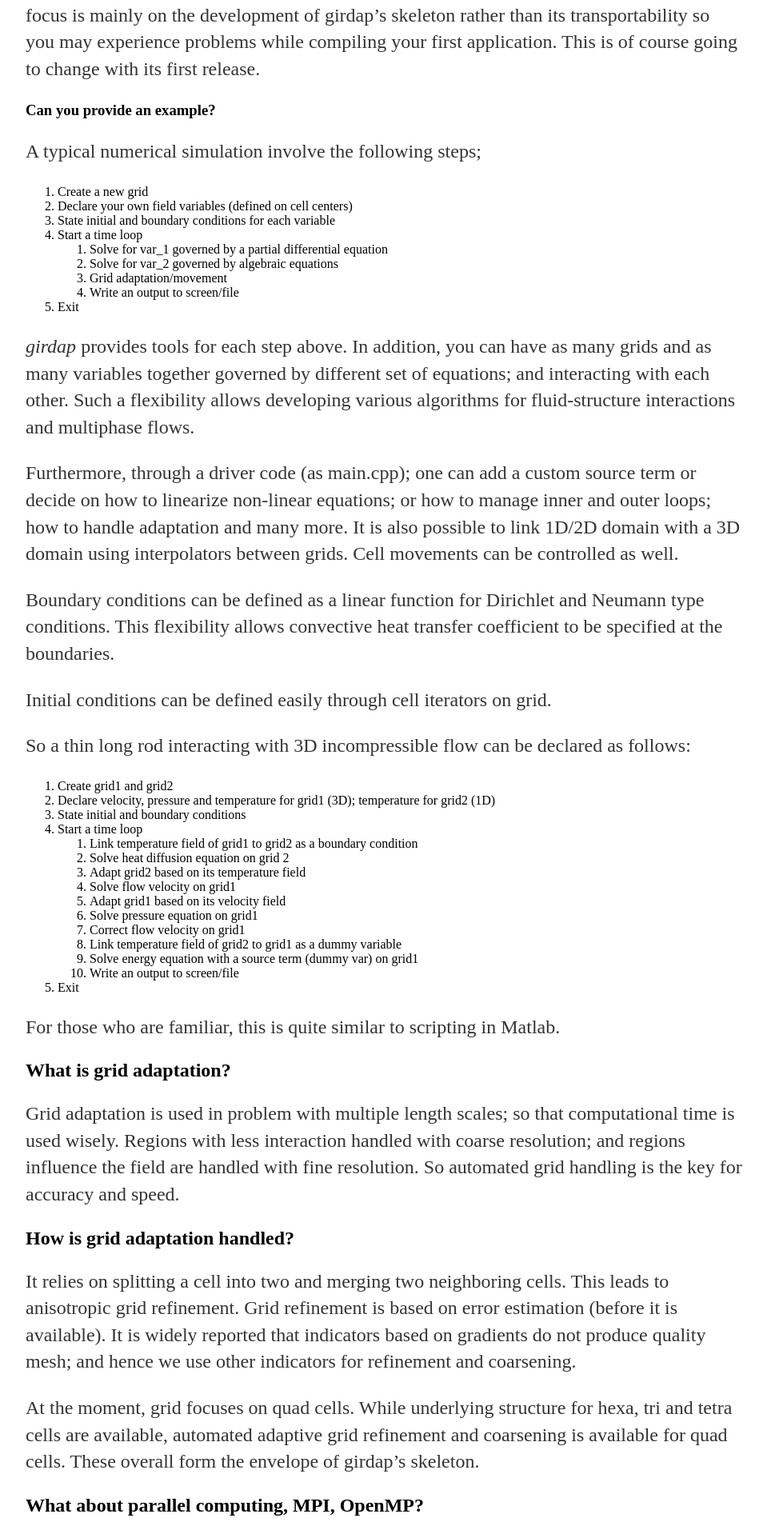
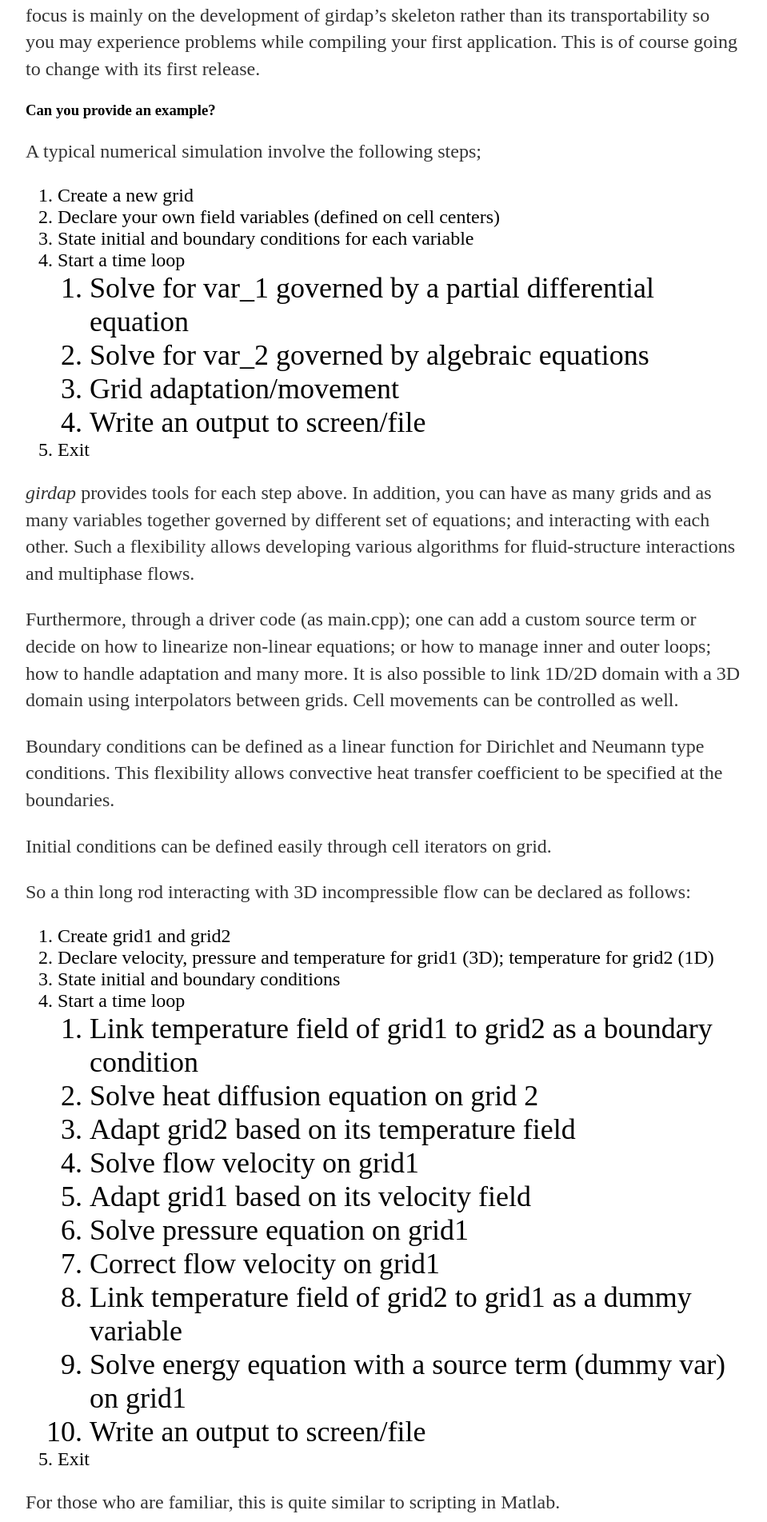
Before and after one commit to uzgoren/girdap, a Jekyll site: the page built from about/index.html, in a window 1280 px wide. Shown: the part 1274-3177 px from the top of the page at 80% size, without its empty margins (160-1119 px from the left). Built offline with Jekyll 4.4.1, drawn with Linux system fonts in a browser that asks for light colours.

Commit message:
layout content markdownify try

```diff
--- a/css/main.css
+++ b/css/main.css
@@ -33,6 +33,8 @@ footer {
     font-size: .8em;
 }
 
+ol { font-size: 1.5em; }
+
 ul.posts {
     margin: 20px auto 40px;
     font-size: 1.5em;
```
